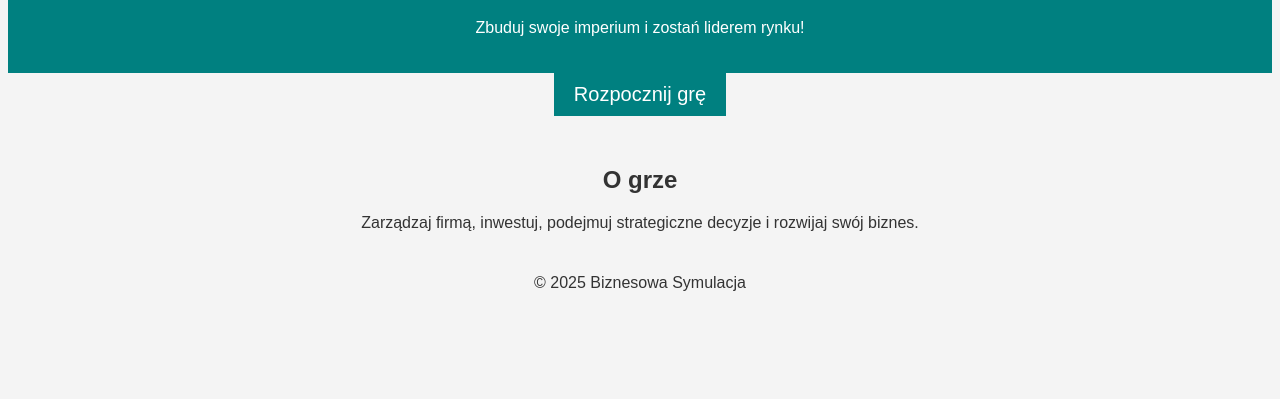
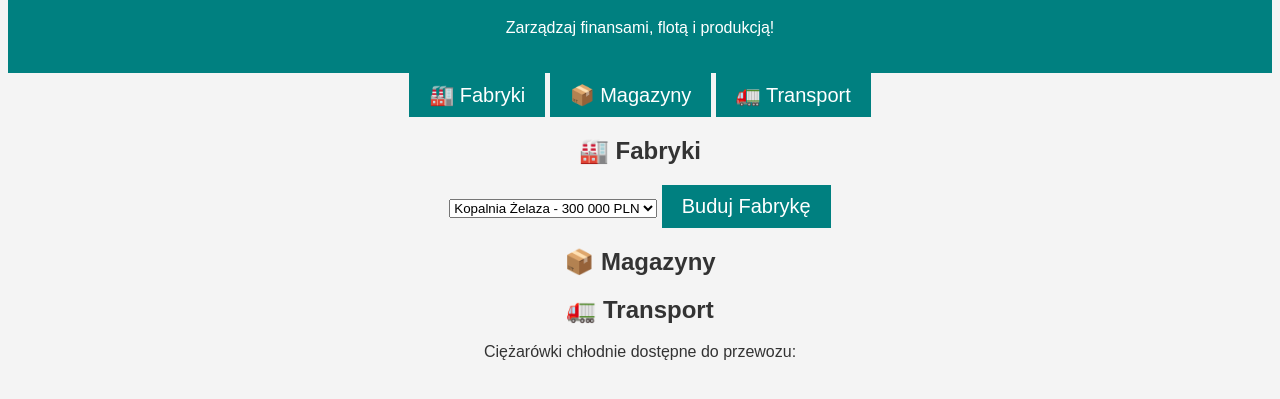
Before and after one commit to kochlik38/economy, a plain HTML site: page index.html in a window 1280 px wide. Shown: the part 89-488 px from the top of the page. Drawn offline with Linux system fonts and the light colour scheme.

Commit message:
Update index.html

```diff
--- a/index.html
+++ b/index.html
@@ -9,18 +9,42 @@
 <body>
     <header>
         <h1>Biznesowa Symulacja</h1>
-        <p>Zbuduj swoje imperium i zostań liderem rynku!</p>
+        <p>Zarządzaj finansami, flotą i produkcją!</p>
     </header>
+
+    <aside>
+        <button onclick="showTab('factories')">🏭 Fabryki</button>
+        <button onclick="showTab('storage')">📦 Magazyny</button>
+        <button onclick="showTab('transport')">🚛 Transport</button>
+    </aside>
+
     <main>
-        <button onclick="startGame()">Rozpocznij grę</button>
-        <section id="info">
-            <h2>O grze</h2>
-            <p>Zarządzaj firmą, inwestuj, podejmuj strategiczne decyzje i rozwijaj swój biznes.</p>
+        <section id="factories">
+            <h2>🏭 Fabryki</h2>
+            <select id="factoryType">
+                <option value="kopalnia_zelaza">Kopalnia Żelaza - 300 000 PLN</option>
+                <option value="huta_stali">Huta Stali - 600 000 PLN</option>
+                <option value="plantacja">Plantacja - 200 000 PLN</option>
+            </select>
+            <button onclick="startBuilding()">Buduj Fabrykę</button>
+            <p id="buildingStatus"></p>
+            <ul id="ownedFactories"></ul>
+        </section>
+
+        <section id="storage">
+            <h2>📦 Magazyny</h2>
+            <ul id="siloStorage"></ul>
+            <ul id="industrialStorage"></ul>
+            <ul id="coldStorage"></ul>
+        </section>
+
+        <section id="transport">
+            <h2>🚛 Transport</h2>
+            <p>Ciężarówki chłodnie dostępne do przewozu:</p>
+            <ul id="chilledTrucks"></ul>
         </section>
     </main>
-    <footer>
-        <p>© 2025 Biznesowa Symulacja</p>
-    </footer>
+
     <script src="script.js"></script>
 </body>
 </html>
```
